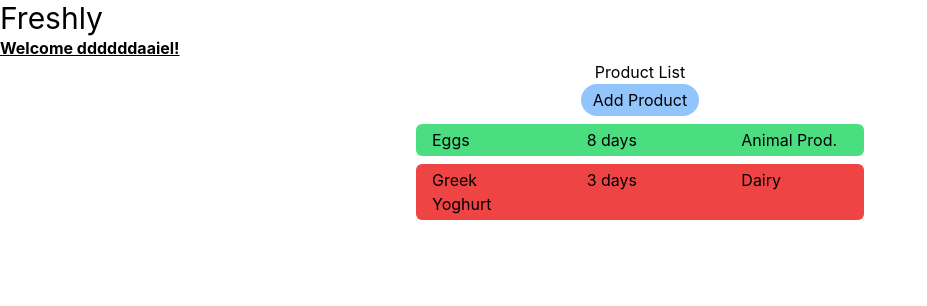
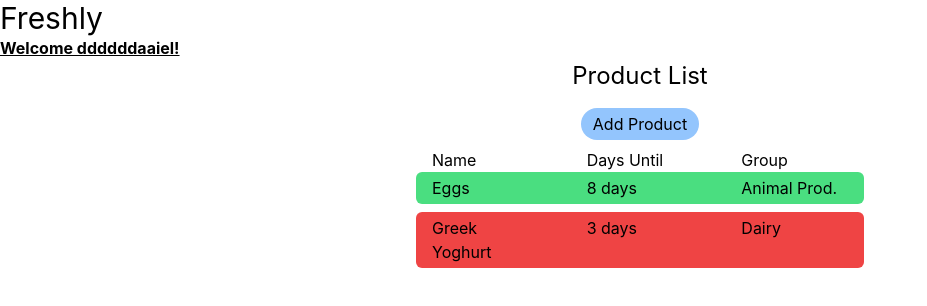
Before and after one commit to riczudaniel/freshly-app, a React (Create React App) app: page / in a window 1280 px wide. Shown: the top 306 px of the page, without its empty margins (0-927 px from the left). Built offline with nearby package versions, Linux system fonts and the light colour scheme.

Commit message:
Titles Component Added

```diff
--- a/src/Components/ProductList.js
+++ b/src/Components/ProductList.js
@@ -2,6 +2,7 @@ import React, { useState } from 'react';
 import Product from './Product';
 import NewProductInput from './NewProductInput';
 import AddButton from "./AddButton"
+import Titles from "./Titles"
 
 
 
@@ -32,10 +33,11 @@ const ProductList = () => {
     return (
       <div className="flex justify-center items-center">
       <div className='max-w-md'>
-      <h1 className='mx-auto text-center max-w-md'>Product List</h1>
+      <h1 className='mx-auto text-center max-w-md mb-4 text-2xl'>Product List</h1>
       <div className="text-center">
           <AddButton onClick={() => setShowNewProductInput(true)}></AddButton>
         </div>
+      <Titles></Titles>
 
         {showNewProductInput && <NewProductInput onAddProduct={addNewProduct} />}
         {products.map((product, index) => (
--- /dev/null
+++ b/src/Components/Titles.js
@@ -0,0 +1,13 @@
+import React, { useState } from 'react';
+
+function Titles () {
+    return(
+        <div className='grid grid-cols-3 gap-12 px-4'>
+            <h1>Name</h1>
+            <h1>Days Until</h1>
+            <h1>Group</h1>
+        </div>
+    )
+}
+
+export default Titles;
```
